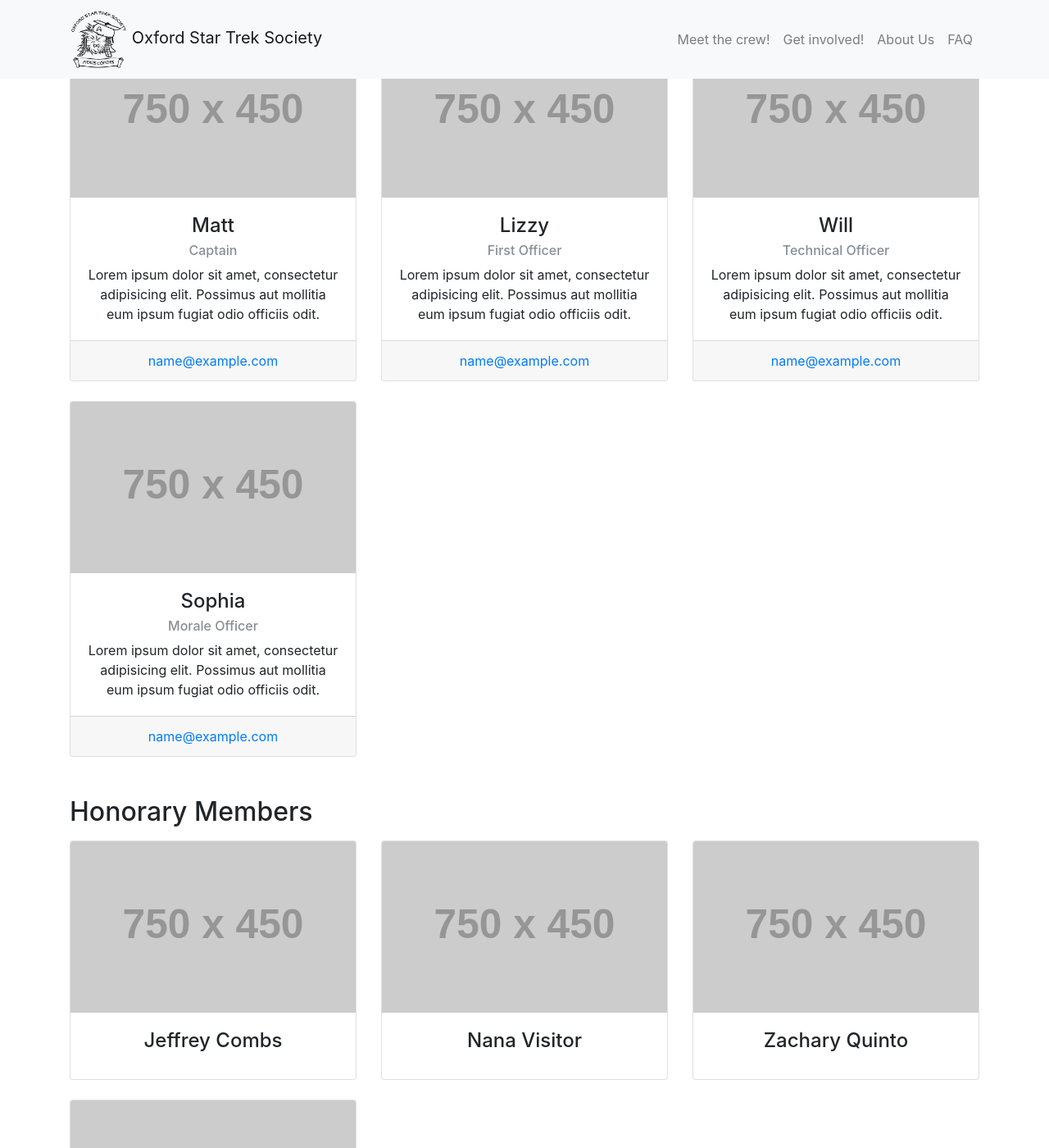
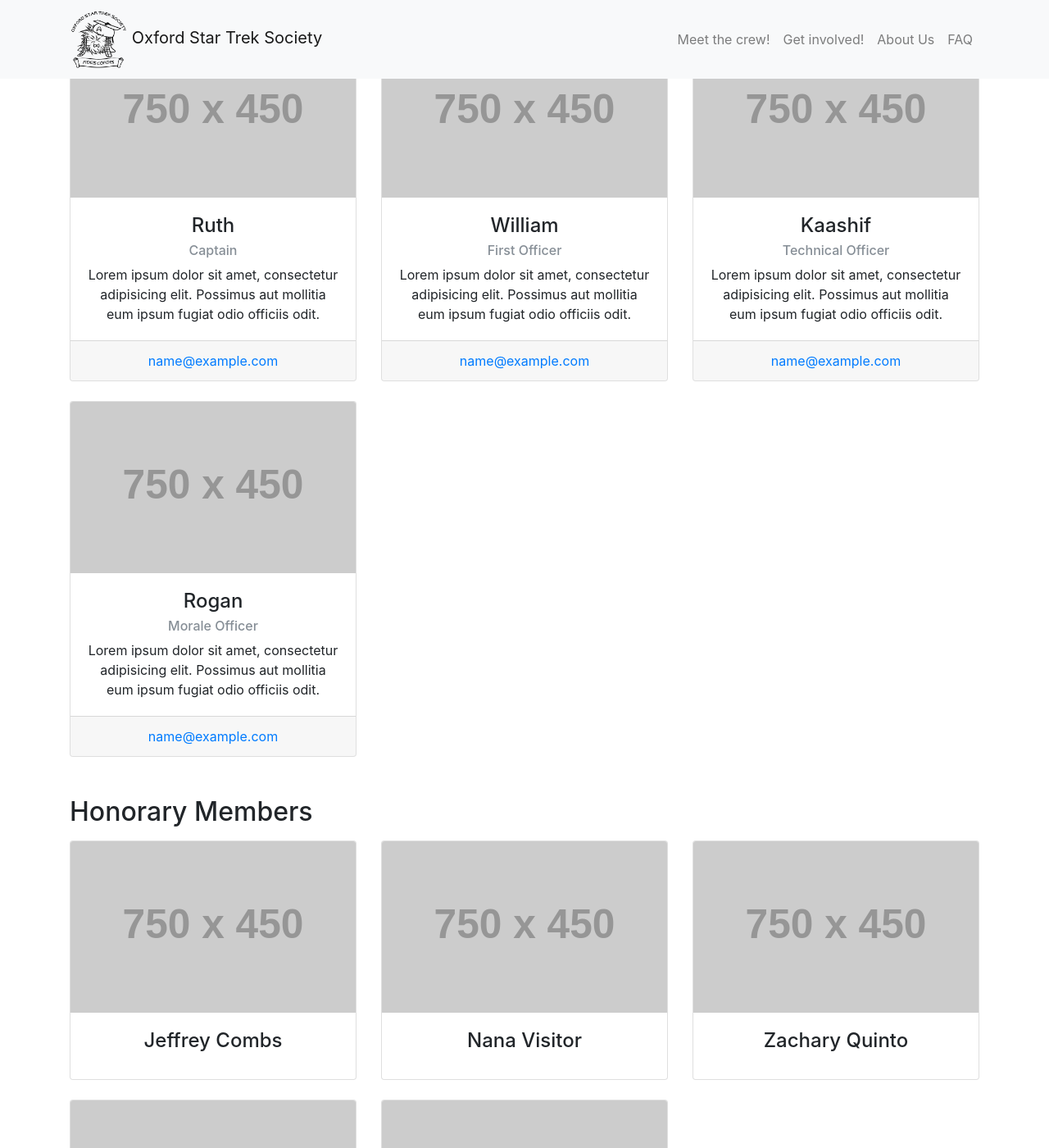
Before and after one commit to oxfordstartreksociety/oxfordstartreksociety.github.io, a Jekyll site: the page built from crew.html, in a window 1280 px wide and 1400 px high, scrolled down 279 px. Shown: the whole window at 82% size. Built offline with Jekyll 4.4.1, drawn with Linux system fonts in a browser that asks for light colours.

Commit message:
update new crew

```diff
--- a/crew.html
+++ b/crew.html
@@ -18,7 +18,7 @@ layout: default
 	  <div class="card h-100 text-center">
 		<img class="card-img-top" src="http://placehold.it/750x450" alt="">
 		<div class="card-body">
-		  <h4 class="card-title">Matt</h4>
+		  <h4 class="card-title">Ruth</h4>
 		  <h6 class="card-subtitle mb-2 text-muted">Captain</h6>
 		  <p class="card-text">Lorem ipsum dolor sit amet, consectetur adipisicing elit. Possimus aut mollitia eum ipsum fugiat odio officiis odit.</p>
 		</div>
@@ -31,7 +31,7 @@ layout: default
 	  <div class="card h-100 text-center">
 		<img class="card-img-top" src="http://placehold.it/750x450" alt="">
 		<div class="card-body">
-		  <h4 class="card-title">Lizzy</h4>
+		  <h4 class="card-title">William</h4>
 		  <h6 class="card-subtitle mb-2 text-muted">First Officer</h6>
 		  <p class="card-text">Lorem ipsum dolor sit amet, consectetur adipisicing elit. Possimus aut mollitia eum ipsum fugiat odio officiis odit.</p>
 		</div>
@@ -44,7 +44,7 @@ layout: default
 	  <div class="card h-100 text-center">
 		<img class="card-img-top" src="http://placehold.it/750x450" alt="">
 		<div class="card-body">
-		  <h4 class="card-title">Will</h4>
+		  <h4 class="card-title">Kaashif</h4>
 		  <h6 class="card-subtitle mb-2 text-muted">Technical Officer</h6>
 		  <p class="card-text">Lorem ipsum dolor sit amet, consectetur adipisicing elit. Possimus aut mollitia eum ipsum fugiat odio officiis odit.</p>
 		</div>
@@ -57,7 +57,7 @@ layout: default
 	  <div class="card h-100 text-center">
 		<img class="card-img-top" src="http://placehold.it/750x450" alt="">
 		<div class="card-body">
-		  <h4 class="card-title">Sophia</h4>
+		  <h4 class="card-title">Rogan</h4>
 		  <h6 class="card-subtitle mb-2 text-muted">Morale Officer</h6>
 		  <p class="card-text">Lorem ipsum dolor sit amet, consectetur adipisicing elit. Possimus aut mollitia eum ipsum fugiat odio officiis odit.</p>
 		</div>
@@ -97,6 +97,14 @@ layout: default
 	  <div class="card h-100 text-center">
 		<img class="card-img-top" src="http://placehold.it/750x450" alt="">
 		<div class="card-body">
+		  <h4 class="card-title">George Takei</h4>
+		</div>
+	  </div>
+	</div>
+	<div class="col-lg-4 mb-4">
+	  <div class="card h-100 text-center">
+		<img class="card-img-top" src="http://placehold.it/750x450" alt="">
+		<div class="card-body">
 		  <h4 class="card-title">Denise Crosby</h4>
 		</div>
 	  </div>
```
